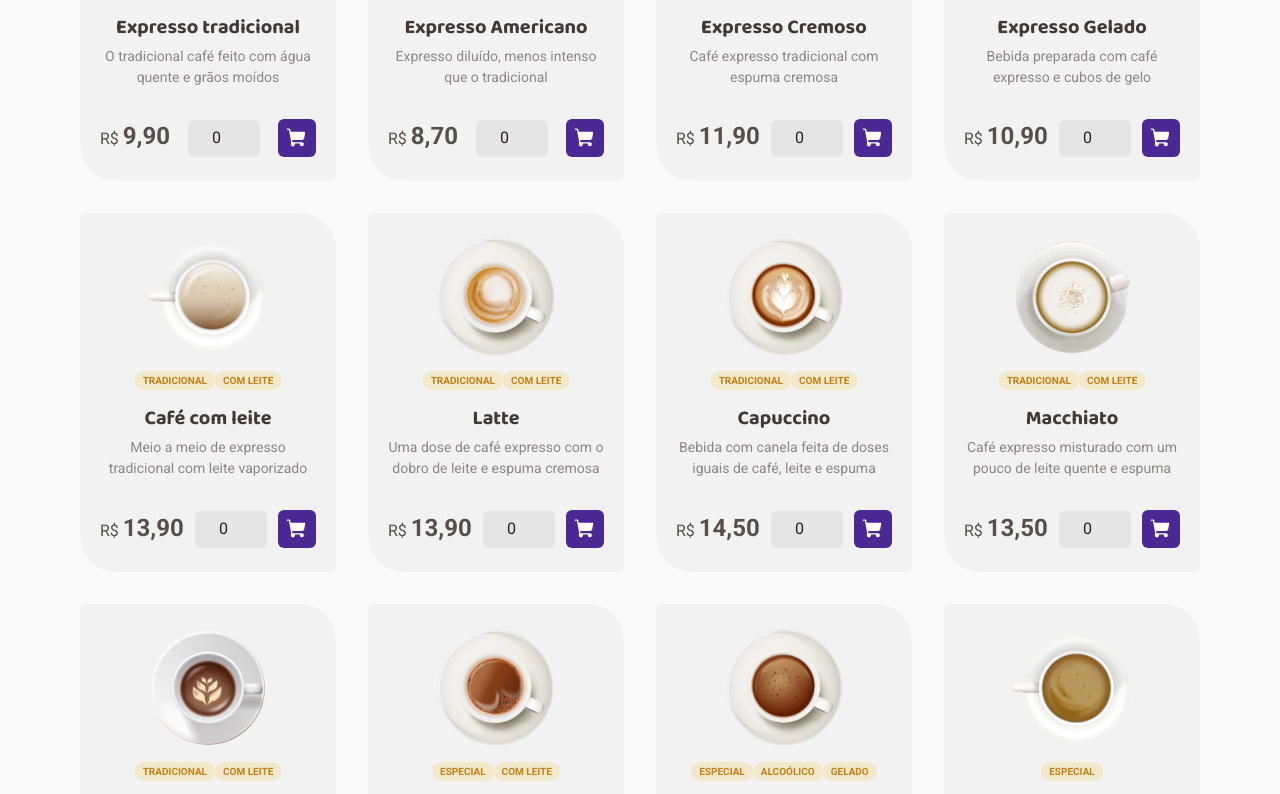
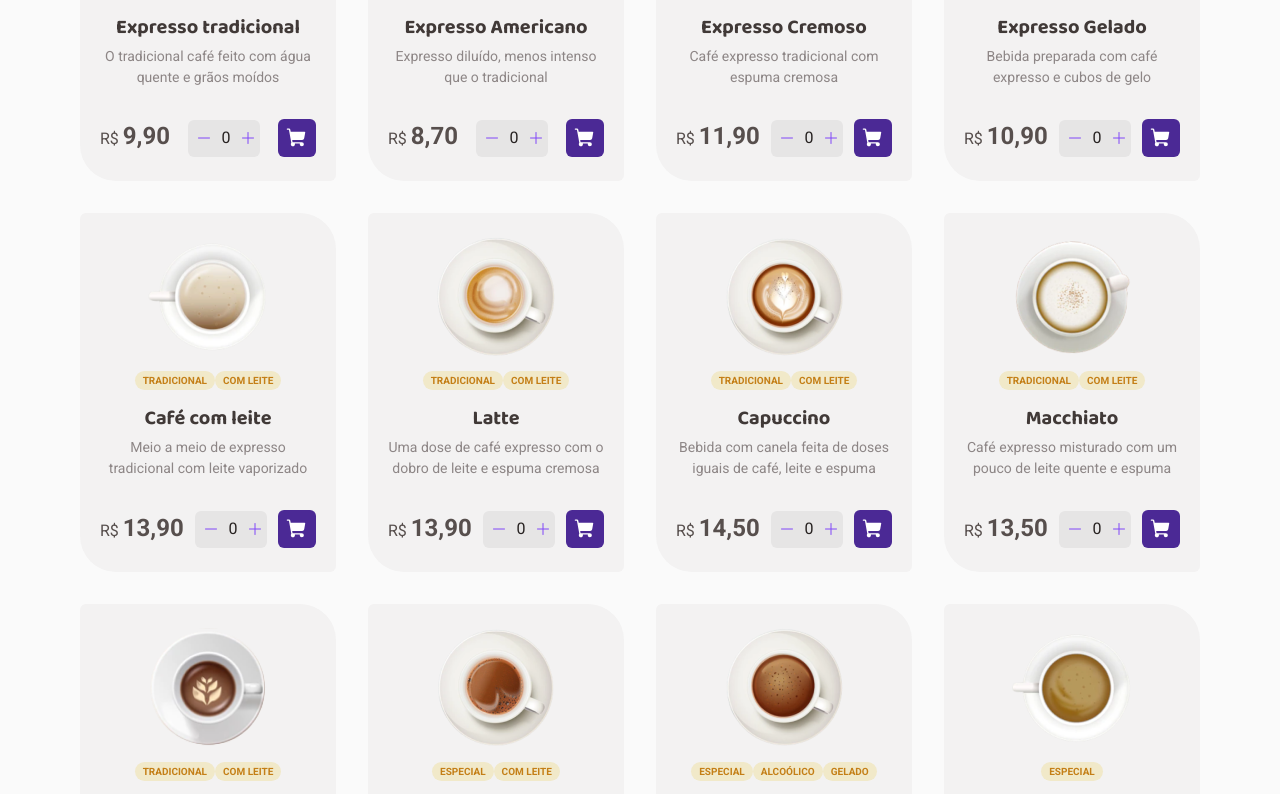
Before and after one commit to pedromeira220/coffee-delivery, a React (Vite) app: page / in a window 1280 px wide. Shown: the part 906-1700 px from the top of the page. Built offline with nearby package versions, Linux system fonts and the light colour scheme; no server answers.

Commit message:
feat: adding a different style to the coffees amout input

```diff
--- a/src/components/AmountCoffeeInput/index.tsx
+++ /dev/null
@@ -1,9 +0,0 @@
-import { InputHTMLAttributes } from 'react'
-import { Input } from './style'
-
-interface AmountCoffeeInputProps
-  extends InputHTMLAttributes<HTMLInputElement> {}
-
-export function AmountCoffeeInput({ ...rest }: AmountCoffeeInputProps) {
-  return <Input type="number" min={0} {...rest} />
-}
--- a/src/components/AmountCoffeeInput/style.ts
+++ /dev/null
@@ -1,13 +0,0 @@
-import styled from 'styled-components'
-
-export const Input = styled.input`
-  border: none;
-  background-color: ${props => props.theme['base-button']};
-  border-radius: 6px;
-  padding: 0.5rem 0.34375rem;
-  width: 4.5rem;
-  text-align: center;
-  line-height: 130%;
-  font-size: 1rem;
-  color: ${props => props.theme['base-title']};
-`
--- a/src/components/CoffeeItem/index.tsx
+++ b/src/components/CoffeeItem/index.tsx
@@ -1,8 +1,8 @@
 import { useContext, useState } from 'react'
 import { CoffeeContext, IAvailableCoffee } from '../../contexts/CoffeeContext'
 import { formatCoffeePrice } from '../../helpers/formatCoffeePrice'
-import { AmountCoffeeInput } from '../AmountCoffeeInput'
 import { ButtonIcon } from '../ButtonIcon'
+import { CoffeesAmountInput } from '../CoffeesAmountInput'
 import {
   CoffeeImage,
   CoffeeItemContainer,
@@ -41,6 +41,20 @@ export function CoffeeItem({ availableCoffee }: CoffeeItemProps) {
     setAmountOfCoffee(parsedAmount)
   }
 
+  function onDecrementAmountCoffees() {
+    setAmountOfCoffee(state => {
+      if (state > 0) {
+        return state - 1
+      }
+
+      return state
+    })
+  }
+
+  function onIncrementAmountCoffees() {
+    setAmountOfCoffee(state => state + 1)
+  }
+
   return (
     <CoffeeItemContainer>
       <div>
@@ -58,9 +72,10 @@ export function CoffeeItem({ availableCoffee }: CoffeeItemProps) {
           <CurrencySymbol>R$</CurrencySymbol>{' '}
           <CoffeePrice>{formattedCoffeePrice}</CoffeePrice>
         </span>
-        <AmountCoffeeInput
-          onChange={handleAmountCoffeeInputChange}
-          value={amountOfCoffee}
+        <CoffeesAmountInput
+          decrementAmountCoffees={onDecrementAmountCoffees}
+          incrementAmountCoffees={onIncrementAmountCoffees}
+          amount={amountOfCoffee}
         />
         <ButtonIcon onClick={handleAddToCart} />
       </CoffeeItemFooter>
--- /dev/null
+++ b/src/components/CoffeesAmountInput/index.tsx
@@ -0,0 +1,27 @@
+import { Minus, Plus } from 'phosphor-react'
+import { CoffeesAmountInputContainer } from './style'
+
+interface CoffeesAmountInputProps {
+  amount: number
+  incrementAmountCoffees: () => void
+  decrementAmountCoffees: () => void
+}
+
+export function CoffeesAmountInput({
+  amount,
+  incrementAmountCoffees,
+  decrementAmountCoffees,
+}: CoffeesAmountInputProps) {
+  return (
+    <CoffeesAmountInputContainer>
+      <button onClick={decrementAmountCoffees} type="button">
+        <Minus />
+      </button>
+
+      <span>{amount}</span>
+      <button onClick={incrementAmountCoffees} type="button">
+        <Plus />
+      </button>
+    </CoffeesAmountInputContainer>
+  )
+}
--- /dev/null
+++ b/src/components/CoffeesAmountInput/style.ts
@@ -0,0 +1,33 @@
+import styled from 'styled-components'
+
+export const CoffeesAmountInputContainer = styled.span`
+  display: flex;
+  flex-direction: row;
+
+  background: ${props => props.theme['base-button']};
+  color: ${props => props.theme['base-title']};
+  border: 0;
+  border-radius: 6px;
+  width: 4.5rem;
+  padding: 0.5rem;
+  gap: 0.25rem;
+
+  button {
+    border: 0;
+    background: none;
+    color: ${props => props.theme['purple']};
+    display: flex;
+    align-items: center;
+    justify-content: center;
+    font-size: 0.875;
+    transition: color 0.2s;
+    &:hover {
+      color: ${props => props.theme['purple-dark']};
+      cursor: pointer;
+    }
+  }
+  > span {
+    min-width: 1.25rem;
+    text-align: center;
+  }
+`
--- a/src/pages/Checkout/components/SelectedCoffeeItem/index.tsx
+++ b/src/pages/Checkout/components/SelectedCoffeeItem/index.tsx
@@ -1,5 +1,5 @@
-import { useContext, useState } from 'react'
-import { AmountCoffeeInput } from '../../../../components/AmountCoffeeInput'
+import { useContext, useEffect, useState } from 'react'
+import { CoffeesAmountInput } from '../../../../components/CoffeesAmountInput'
 import { RemoveButton } from '../../../../components/RemoveButton'
 import { CoffeeContext, ICoffee } from '../../../../contexts/CoffeeContext'
 import { formatCoffeePrice } from '../../../../helpers/formatCoffeePrice'
@@ -21,20 +21,27 @@ export function SelectedCoffeeItem({ coffee }: SelectedCoffeeItemProps) {
 
   const formattedCoffeePrice = formatCoffeePrice(coffee.price)
 
-  function handleAmountCoffeeInputChange(
-    event: React.ChangeEvent<HTMLInputElement>
-  ) {
-    const amountInText = event.target.value
-    const amount = parseInt(amountInText)
-
-    setAmountOfCoffee(amount)
-
-    updateCoffeeInCartById(coffee.id, amount)
-  }
-
   function handleDeleteCoffee() {
     deleteCoffeeInCartById(coffee.id)
   }
+
+  function onDecrementAmountCoffees() {
+    setAmountOfCoffee(state => {
+      if (state > 0) {
+        return state - 1
+      }
+
+      return state
+    })
+  }
+
+  function onIncrementAmountCoffees() {
+    setAmountOfCoffee(state => state + 1)
+  }
+
+  useEffect(() => {
+    updateCoffeeInCartById(coffee.id, amountOfCoffee)
+  }, [amountOfCoffee])
 
   return (
     <SelectedCoffeeItemContainer>
@@ -43,9 +50,10 @@ export function SelectedCoffeeItem({ coffee }: SelectedCoffeeItemProps) {
         <span>
           <span>{coffee.title}</span>
           <ButtonsWrapper>
-            <AmountCoffeeInput
-              value={amountOfCoffee}
-              onChange={handleAmountCoffeeInputChange}
+            <CoffeesAmountInput
+              amount={amountOfCoffee}
+              decrementAmountCoffees={onDecrementAmountCoffees}
+              incrementAmountCoffees={onIncrementAmountCoffees}
             />
             <RemoveButton
               text="REMOVER"
--- a/src/styles/themes/default.ts
+++ b/src/styles/themes/default.ts
@@ -19,4 +19,4 @@ export const defaultTheme = {
   background: '#FAFAFA',
   white: '#FFFFFF',
   error: '#dc2626',
-}
+} as const
```
